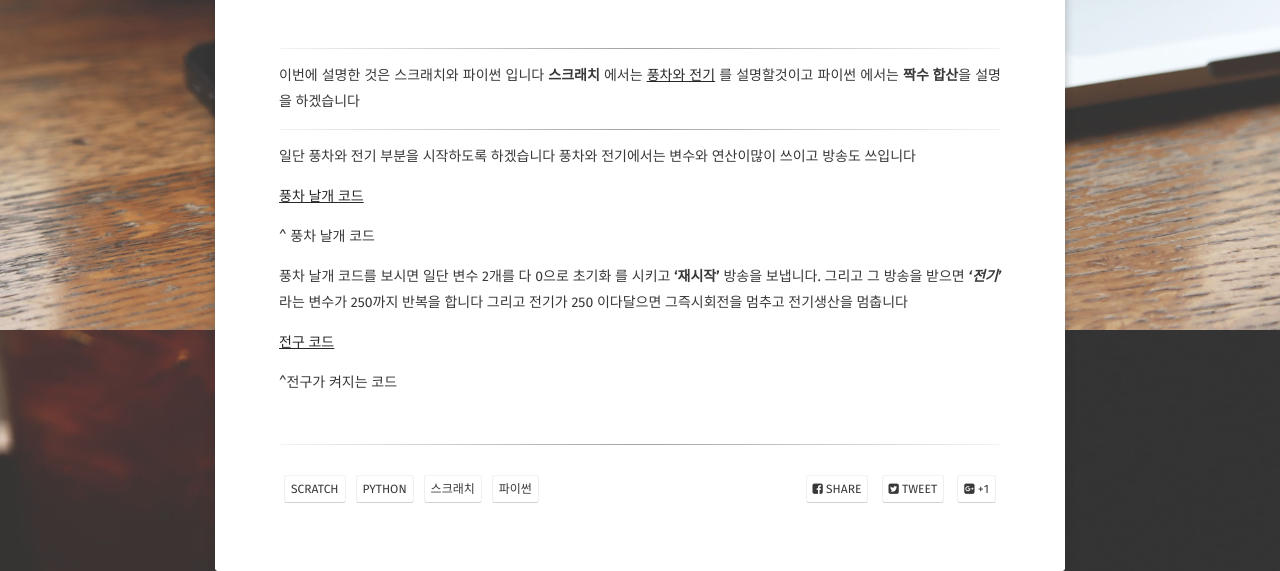
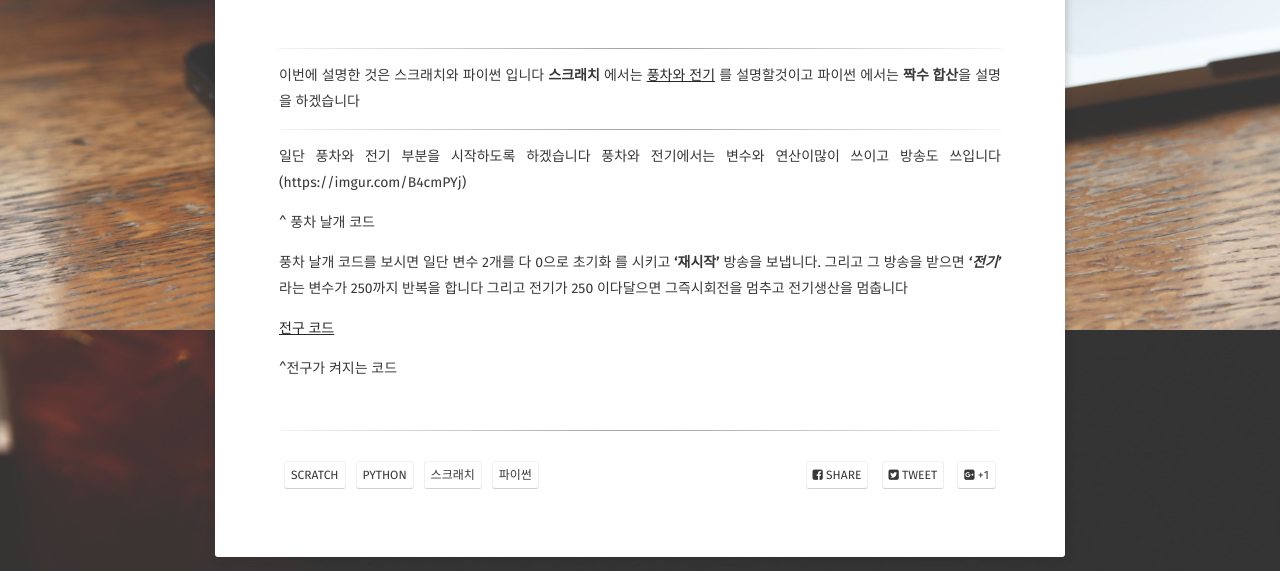
Before and after one commit to funct1onx/funct1onx.github.com, a Jekyll site: the page built from _posts/2012-05-23-readability-feature-post.md, in a window 1280 px wide. Shown: the part 570-1141 px from the top of the page. Built offline with Jekyll 4.4.1, drawn with Linux system fonts in a browser that asks for light colours; some web fonts are replaced.

Commit message:
Update 2012-05-23-readability-feature-post.md

```diff
--- a/_posts/2012-05-23-readability-feature-post.md
+++ b/_posts/2012-05-23-readability-feature-post.md
@@ -18,8 +18,7 @@ comments: false
 
 일단 풍차와 전기 부분을 시작하도록 하겠습니다
 풍차와 전기에서는 변수와 연산이많이 쓰이고 방송도 쓰입니다
-
-[풍차 날개 코드](https://imgur.com/B4cmPYj)
+(https://imgur.com/B4cmPYj)
 
 ^ 풍차 날개 코드
 
```
